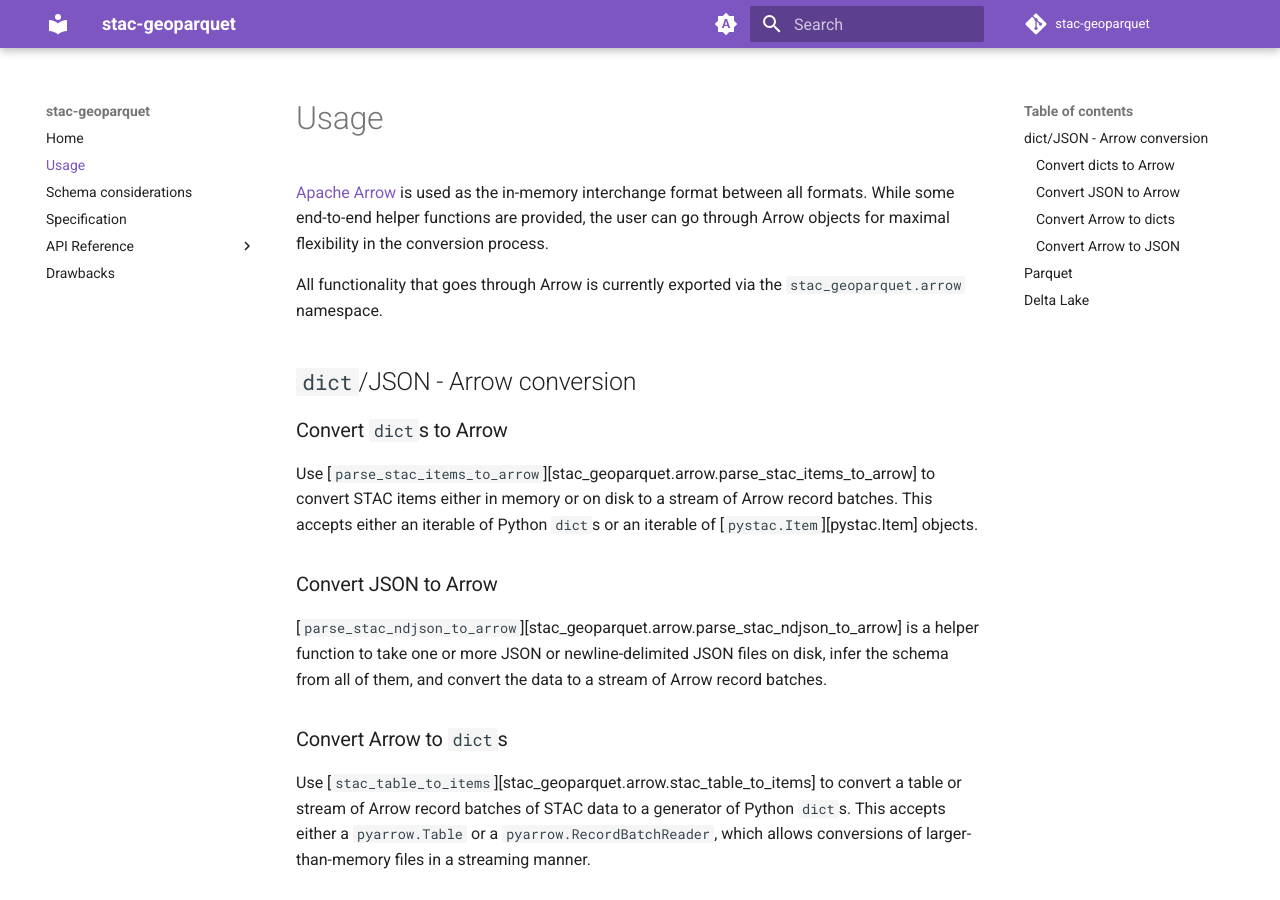
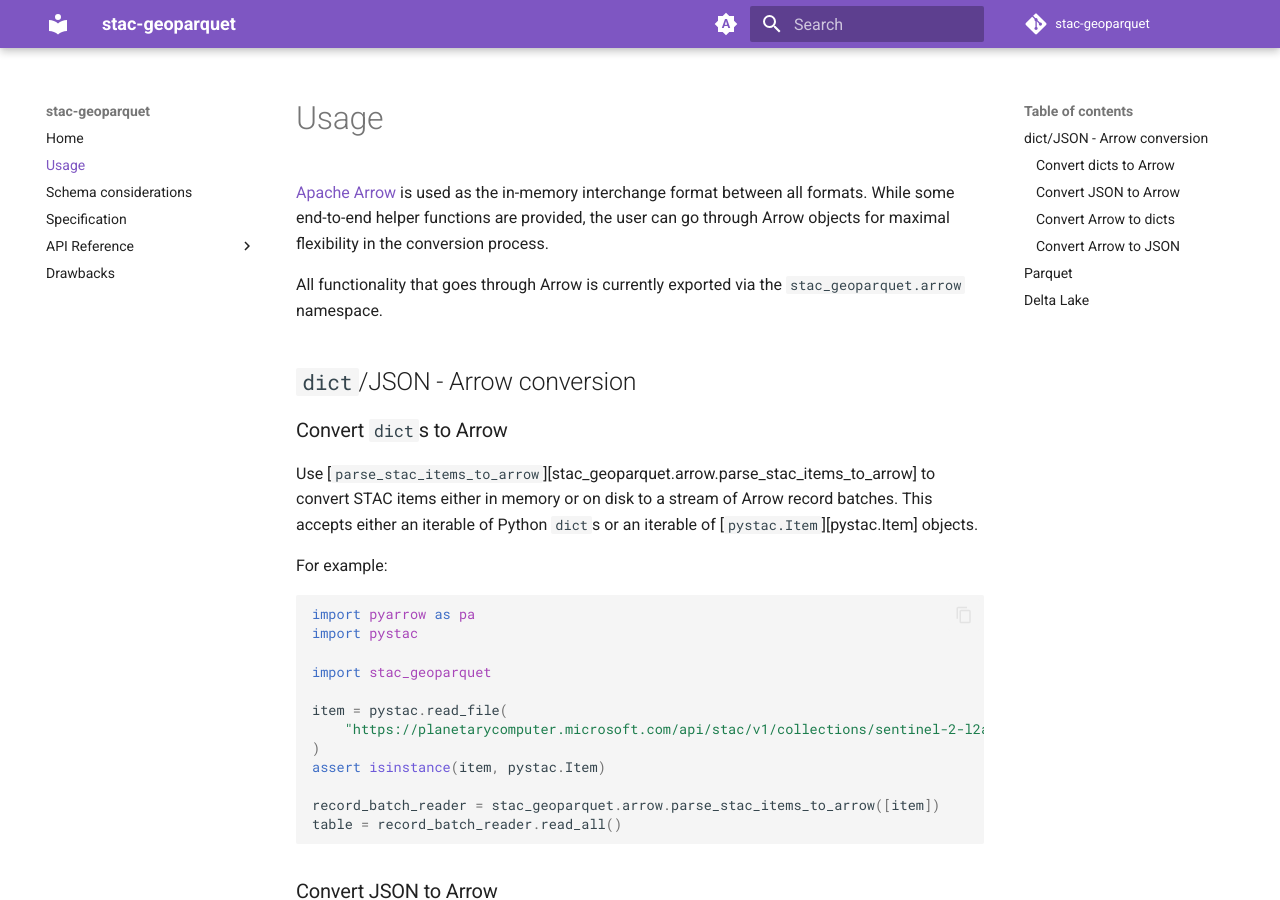
Before and after one commit to stac-utils/stac-geoparquet, an MkDocs documentation site: the page built from docs/usage.md, in a window 1280 px wide and 900 px high. Built offline with MkDocs 1.6.1 and Material for MkDocs 9.7.7, drawn with Linux system fonts in a browser that asks for light colours; comment, search, counter and statistics services are not loaded; the version menu is left out.

Commit message:
add example

````diff
--- a/docs/usage.md
+++ b/docs/usage.md
@@ -9,6 +9,23 @@
 ### Convert `dict`s to Arrow
 
 Use [`parse_stac_items_to_arrow`][stac_geoparquet.arrow.parse_stac_items_to_arrow] to convert STAC items either in memory or on disk to a stream of Arrow record batches. This accepts either an iterable of Python `dict`s or an iterable of [`pystac.Item`][pystac.Item] objects.
+
+For example:
+
+```py
+import pyarrow as pa
+import pystac
+
+import stac_geoparquet
+
+item = pystac.read_file(
+    "https://planetarycomputer.microsoft.com/api/stac/v1/collections/sentinel-2-l2a/items/S2A_MSIL2A_20230112T104411_R008_T29NPE_20230113T053333"
+)
+assert isinstance(item, pystac.Item)
+
+record_batch_reader = stac_geoparquet.arrow.parse_stac_items_to_arrow([item])
+table = record_batch_reader.read_all()
+```
 
 ### Convert JSON to Arrow
 
````
